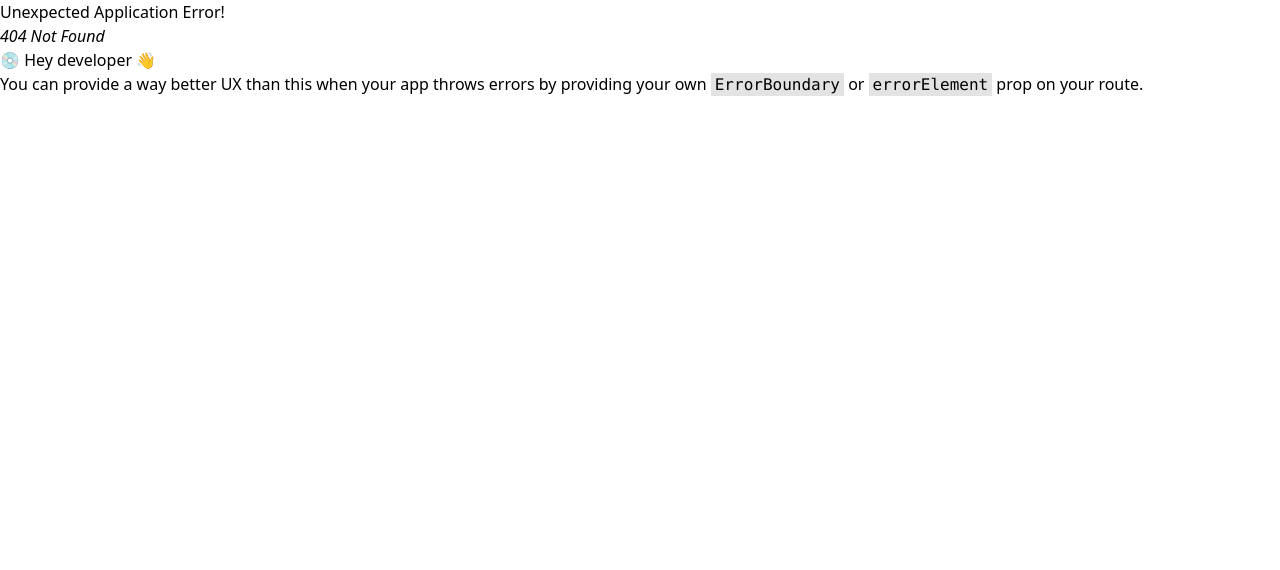
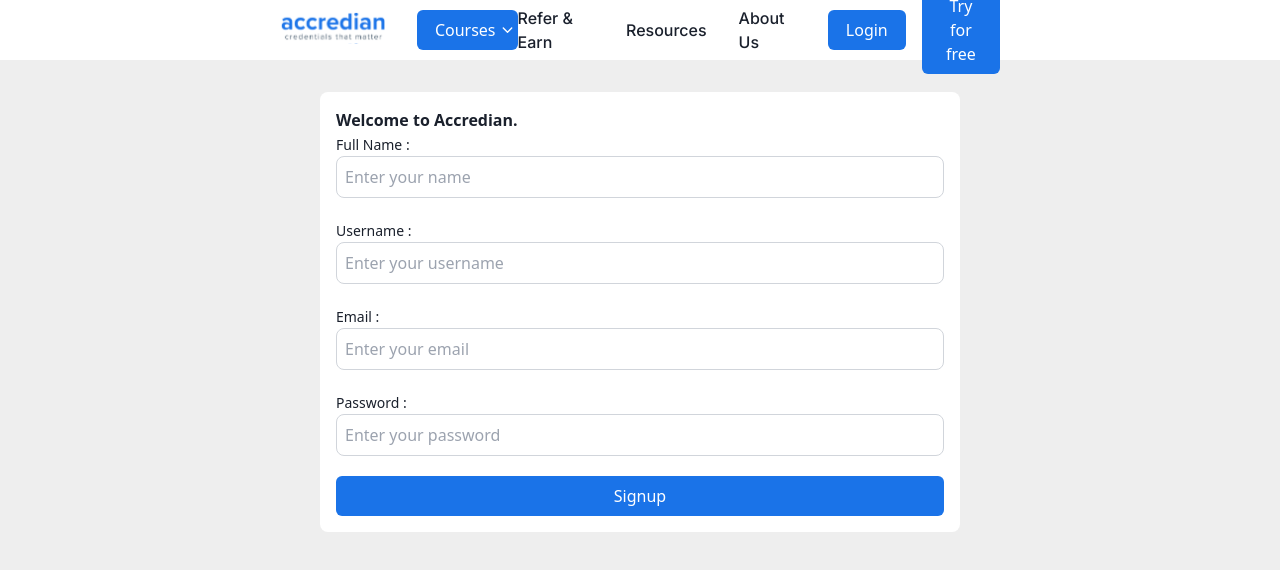
Before and after one commit to AtharvKhamkar/Accredian-frontend-task, a React (Vite) app: page /signup in a window 1280 px wide. Before the commit this address had no page. Shown: the top 570 px of the page. Built offline with nearby package versions, Linux system fonts and the light colour scheme.

Commit message:
add redux signup and signin functionality

```diff
--- a/package.json
+++ b/package.json
@@ -11,8 +11,12 @@
   },
   "dependencies": {
     "@fontsource/inter": "^5.0.19",
+    "@reduxjs/toolkit": "^2.2.6",
+    "axios": "^1.7.2",
     "react": "^18.3.1",
     "react-dom": "^18.3.1",
+    "react-hook-form": "^7.52.1",
+    "react-redux": "^9.1.2",
     "react-router-dom": "^6.24.1"
   },
   "devDependencies": {
--- /dev/null
+++ b/src/app/store.js
@@ -0,0 +1,8 @@
+import { configureStore } from '@reduxjs/toolkit';
+import authReducer from '../features/auth/authSlice';
+
+export const store = configureStore({
+    reducer: {
+        'auth':authReducer
+    }
+})
--- a/src/components/Button.jsx
+++ b/src/components/Button.jsx
@@ -3,7 +3,7 @@
 const Button = ({
   children,
   type = 'button',
-  bgColor = 'bg-[#1A73E8]',
+  bgColor = 'bg-btnColor',
   textColor = 'text-[#FFFFFF]',
   className = '',
   ...props
--- a/src/components/Header/Header.jsx
+++ b/src/components/Header/Header.jsx
@@ -44,7 +44,7 @@
           {navItems.map((item) => (
             <Link
               to={item.slug}
-              className='font-[500] text-base text-[#1A202C] font-inter'
+              className='font-[500] text-base text-textColorDark font-inter'
             >
               {item.name}
             </Link>
--- /dev/null
+++ b/src/components/Input.jsx
@@ -0,0 +1,33 @@
+import React, { useId, useState } from 'react';
+
+const Input = (
+  { label, placeholder, type = 'text', className = '', ...props },
+  ref
+) => {
+  const id = useId();
+  const [isFocused, setIsFocused] = useState(false);
+  return (
+    <div className='w-full'>
+      {label && (
+        <label
+          htmlFor={id}
+          className='text-sm mb-1 text-textColorDark font-[500]'
+        >{`${label} : `}</label>
+      )}
+      <input
+        type={type}
+        placeholder={placeholder}
+        ref={ref}
+        {...props}
+        id={id}
+        onFocus={() => setIsFocused(true)}
+        onBlur={() => setIsFocused(false)}
+        className={`w-full p-2 border rounded-lg ${
+          isFocused ? 'border-btnColor' : 'border-gray-300'
+        } ${className}`}
+      />
+    </div>
+  );
+};
+
+export default React.forwardRef(Input);
--- /dev/null
+++ b/src/features/auth/authRequest.js
@@ -0,0 +1,65 @@
+import { createAsyncThunk } from "@reduxjs/toolkit";
+import axios from "axios";
+
+
+const USER_URL = "http://localhost:2525/api/v1";
+
+export const signupUser = createAsyncThunk(
+    'users/signup',
+    async ({ fullname, username, email, password }, { rejectWithValue }) => {
+        const formData = new FormData();
+        formData.append('fullname', fullname);
+        formData.append('username', username);
+        formData.append('email', email);
+        formData.append('password', password);
+
+
+        try {
+            const response = await axios({
+                method: 'POST',
+                url: `${USER_URL}/user/register`,
+                headers: {
+                    'Content-Type':'multipart/form-data'
+                },
+                data:formData
+            })
+
+            return response.data.response;
+
+        } catch (error) {
+            if (!error.response) {
+                throw error;
+            }
+
+            return rejectWithValue(error.response.data);
+        }
+    }
+)
+
+export const loginUser = createAsyncThunk(
+    'users/login',
+    async ({ email, password }, { rejectWithValue }) => {
+        try {
+            const response = await axios({
+                method: 'PUT',
+                url: `${USER_URL}/user/login`,
+                headers: {
+                    'Content-Type':'application/json'
+                },
+                data: {
+                    email,
+                    password
+                }
+            })
+
+            return response.data.response;
+
+        } catch (error) {
+            if (!error.response) {
+                throw error;
+            }
+
+            return rejectWithValue(error.response.data)
+        }
+    }
+)
--- /dev/null
+++ b/src/features/auth/authSlice.js
@@ -0,0 +1,52 @@
+import { createSlice } from "@reduxjs/toolkit";
+import { loginUser, signupUser } from "./authRequest";
+
+
+const initialState = {
+    status: 'idle',                     //idle,pending,succeeded,failed
+    error: null,
+    user: null,
+    token:null
+}
+
+export const authSlice = createSlice({
+    name: 'auth',
+    initialState,
+    reducers: {},
+    extraReducers: (builder) => {
+        builder
+            .addCase(signupUser.pending, (state) => {
+                state.status = 'pending';
+                state.error = null;
+
+            })
+            .addCase(signupUser.fulfilled, (state) => {
+                state.status = 'succeeded';
+            })
+            .addCase(signupUser.rejected, (state, action) => {
+                state.status = 'failed';
+                state.error = action.payload || "failed to signup";
+            })
+
+        //Cases for login user
+            .addCase(loginUser.pending, (state) => {
+                state.status = 'pending';
+                state.error = null;
+            })
+            .addCase(loginUser.fulfilled, (state, action) => {
+                state.status = 'succeeded';
+                state.user = action.payload.loggedInUser;
+                state.token = action.payload.accessToken;
+            })
+            .addCase(loginUser.rejected, (state, action) => {
+                state.status = 'failed';
+                state.error = action.payload || "failed to login"
+        })
+    }
+
+})
+
+export const selectAuth = (state) => state.auth;
+
+
+export default authSlice.reducer;
--- /dev/null
+++ b/src/pages/LoginPage.jsx
@@ -0,0 +1,65 @@
+import React, { useState } from 'react';
+import { useForm } from 'react-hook-form';
+import { useDispatch } from 'react-redux';
+import { useNavigate } from 'react-router-dom';
+import Button from '../components/Button';
+import Input from '../components/Input';
+import { loginUser } from '../features/auth/authRequest';
+
+const LoginPage = () => {
+  const { register, handleSubmit } = useForm();
+  const [error, setError] = useState('');
+  const dispatch = useDispatch();
+  const navigate = useNavigate();
+
+  const login = async (data) => {
+    console.log(data);
+    setError('');
+    await dispatch(loginUser(data));
+    navigate('/');
+    try {
+    } catch (error) {
+      setError(error.message);
+    }
+  };
+
+  return (
+    <div className='w-full min-h-screen bg-[#eeeeee] py-8'>
+      <div className='w-1/2 bg-[#ffffff] flex flex-col justify-center  rounded-lg mx-auto p-4'>
+        <p className='text-start text-md font-bold'>Welcome to Accredian</p>
+        {error && <p className='text-red-500 mt-8 text-center'>{error}</p>}
+        <form onSubmit={handleSubmit(login)}>
+          <div className='space-y-5'>
+            <Input
+              label='Email'
+              placeholder='Enter your email'
+              type='email'
+              {...register('email', {
+                required: true,
+                validate: {
+                  matchPatern: (value) =>
+                    /^\w+([.-]?\w+)*@\w+([.-]?\w+)*(\.\w{2,3})+$/.test(value) ||
+                    'Email address must be a valid address',
+                },
+              })}
+            />
+            <Input
+              label='Password'
+              placeholder='Enter your password'
+              type='password'
+              {...register('password', {
+                required: true,
+              })}
+            />
+            <Button children='Login' type='submit' className='justify-center' />
+          </div>
+        </form>
+        <span className='text-textColorDark text-sm py-2 cursor-pointer hover:underline'>
+          Don't have account? Create account
+        </span>
+      </div>
+    </div>
+  );
+};
+
+export default LoginPage;
--- /dev/null
+++ b/src/pages/SignupPage.jsx
@@ -0,0 +1,85 @@
+import React, { useState } from 'react';
+import { useForm } from 'react-hook-form';
+import { useDispatch } from 'react-redux';
+import { useNavigate } from 'react-router-dom';
+import Button from '../components/Button';
+import Input from '../components/Input';
+import { signupUser } from '../features/auth/authRequest';
+
+const SignupPage = () => {
+  const { register, handleSubmit, setValue } = useForm();
+  const [error, setError] = useState();
+
+  const navigate = useNavigate();
+  const dispatch = useDispatch();
+
+  const Signup = async (data) => {
+    console.log(data);
+    setError('');
+    try {
+        await dispatch(signupUser(data));
+        navigate('/login')
+    } catch (error) {
+      setError(error.message);
+    }
+  };
+
+  return (
+    <div className='w-full min-h-screen bg-[#eeeeee] py-8'>
+      <div className='w-1/2 bg-[#ffffff] flex flex-col justify-center rounded-lg mx-auto p-4'>
+        <p className='text-start text-md font-bold text-textColorDark'>
+          Welcome to Accredian.
+        </p>
+        {error && <p className='text-red-500 mt-8 text-center'>{error}</p>}
+        <form onSubmit={handleSubmit(Signup)}>
+          <div className='space-y-5'>
+            <Input
+              label='Full Name'
+              placeholder='Enter your name'
+              type='text'
+              {...register('fullname', {
+                required: true,
+              })}
+            />
+            <Input
+              label='Username'
+              placeholder='Enter your username'
+              type='text'
+              {...register('username', {
+                required: true,
+              })}
+            />
+            <Input
+              label='Email'
+              placeholder='Enter your email'
+              type='email'
+              {...register('email', {
+                required: true,
+                validate: {
+                  matchPatern: (value) =>
+                    /^\w+([.-]?\w+)*@\w+([.-]?\w+)*(\.\w{2,3})+$/.test(value) ||
+                    'Email address must be a valid address',
+                },
+              })}
+            />
+            <Input
+              label='Password'
+              placeholder='Enter your password'
+              type='password'
+              {...register('password', {
+                required: true,
+              })}
+            />
+            <Button
+              children='Signup'
+              type='submit'
+              className='justify-center'
+            />
+          </div>
+        </form>
+      </div>
+    </div>
+  );
+};
+
+export default SignupPage;
--- a/tailwind.config.js
+++ b/tailwind.config.js
@@ -6,6 +6,10 @@
   ],
   theme: {
     extend: {
+      colors: {
+        btnColor: '#1A73E8',
+        textColorDark:'#1A202C'
+      },
       fontFamily: {
         inter:['Inter','sans-serif']
       }
```
Also changed, not shown: src/main.jsx (+17 -1 lines), 1 other file (tests, documents, lock files or other folders).
